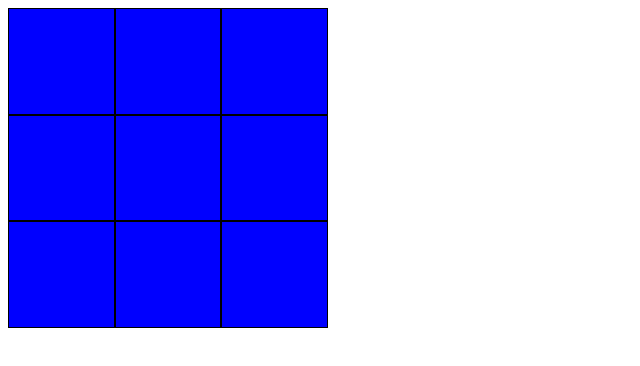
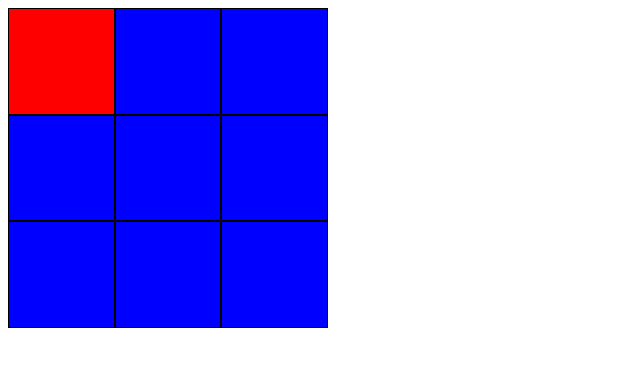
Before and after one commit to andrewmarabante/tic_tac_toe, a plain HTML site: page index.html in a window 1280 px wide. Both pictures are taken after a click on the element 61 px from the left and 61 px from the top of the page. Shown: the whole page, without its empty margins (0-640 px from the left). Drawn offline with Linux system fonts and the light colour scheme.

Commit message:
Created a function that changed the color if clicked

```diff
--- a/script.js
+++ b/script.js
@@ -6,6 +6,7 @@ const currentBoard = [];
     {
         const block = document.createElement('div');
         block.addEventListener('click',changeColor);
+        block.classList.add('boardBlock');
         block.number = `${i}`;
         block.check = 'false';
         board.appendChild(block);
@@ -16,5 +17,6 @@ const currentBoard = [];
 
 function changeColor()
 {
-    console.log('working');
+    this.classList.add('red')
+    console.log(this);
 }
--- a/style.css
+++ b/style.css
@@ -10,7 +10,11 @@
     width: 20em;
 }
 
-#gameBoard div{
+.boardBlock{
     background-color: blue;
     border: solid 1px black;
 }
+
+.red{
+    background-color: red;
+}
```
